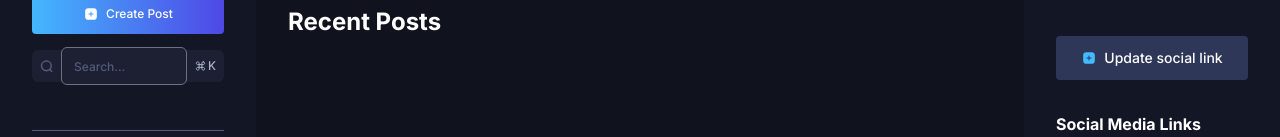
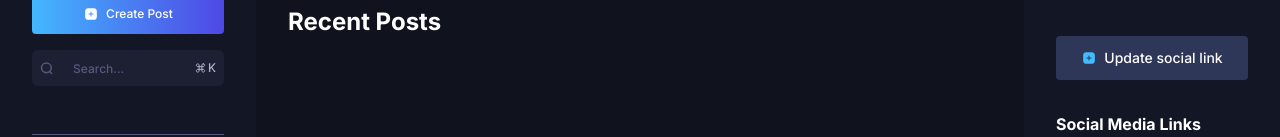
Before and after one commit to DDVVPP/GitNote, a Next.js app: page / in a window 1280 px wide. Shown: the part 158-295 px from the top of the page. Built offline with nearby package versions, Linux system fonts and the light colour scheme; no server answers.

Commit message:
update: renamed CreateTypeSelect to CreateTypeDropdown for clarity

```diff
--- a/components/post/BasicInformationPost.tsx
+++ b/components/post/BasicInformationPost.tsx
@@ -9,7 +9,7 @@ import Learnings from "./Learnings";
 import CodeEditor from "./CodeEditor";
 import Steps from "./Steps";
 import Tags from "./Tags";
-import CreateTypeSelect from "./CreateTypeSelect";
+import CreateTypeDropdown from "./CreateTypeDropdown";
 
 const BasicInformationPost = ({
   useFormHelpers,
@@ -51,7 +51,7 @@ const BasicInformationPost = ({
         )}
       />
 
-      <CreateTypeSelect setValue={setValue} postType={postType} />
+      <CreateTypeDropdown setValue={setValue} postType={postType} />
 
       <Tags setValue={setValue} />
 
--- a/components/post/CreateTypeSelect.tsx
+++ b/components/post/CreateTypeDropdown.tsx
@@ -2,21 +2,14 @@
 
 import { useEffect, useRef, useState } from "react";
 
-import { CreateType } from "@prisma/client";
 import { createTypeList } from "@/lib/constants/createTypeList";
 import ChevronDown from "../shared/icons/ChevronDown";
 import ChevronUp from "../shared/icons/ChevronUp";
 import useOutsideClickHandler from "@/lib/utils/useOutsideClickHandler";
 import useEscapeHandler from "@/lib/utils/useEscapeHandler";
+import { CreateTypeListItemType } from "@/types";
 
-type CreateTypeListItemType = {
-  icon: (props: any) => JSX.Element;
-  name: CreateType;
-  uiName: string;
-  color: string;
-};
-
-const CreateTypeSelect = ({
+const CreateTypeDropdown = ({
   setValue,
   postType,
 }: {
@@ -93,4 +86,4 @@ const CreateTypeSelect = ({
   );
 };
 
-export default CreateTypeSelect;
+export default CreateTypeDropdown;
--- a/components/shared/Search.tsx
+++ b/components/shared/Search.tsx
@@ -1,8 +1,8 @@
-'use client';
+"use client";
 
-import searchIcon from '@/public/searchIcon.svg'
-import shortcutIcon from '@/public/shortcutIcon.svg'
-import Image from 'next/image';
+import searchIcon from "@/public/searchIcon.svg";
+import shortcutIcon from "@/public/shortcutIcon.svg";
+import Image from "next/image";
 
 export default function Search() {
   function handleSearch(term: string) {
@@ -10,14 +10,14 @@ export default function Search() {
   }
 
   return (
-    <div className="bg-black-700 flex h-8 items-center gap-2 rounded-md px-2">
+    <div className="bg-black-700 flex items-center gap-2 rounded-md px-2">
       <Image
         src={searchIcon}
         alt="Search Icon"
-        className='pointer-events-none'
+        className="pointer-events-none"
       />
       <input
-        className="placeholder:paragraph-4-medium placeholder:text-white-500 bg-black-700 w-full rounded-md text-sm focus:outline-none"
+        className="placeholder:paragraph-4-medium placeholder:text-white-500 bg-black-700 w-full rounded-md border-none text-sm focus:outline-none"
         placeholder="Search..."
         onChange={(e) => {
           handleSearch(e.target.value);
@@ -26,7 +26,7 @@ export default function Search() {
       <Image
         src={shortcutIcon}
         alt="Shortcut Icon"
-        className='pointer-events-none'
+        className="pointer-events-none"
       />
     </div>
   );
```
